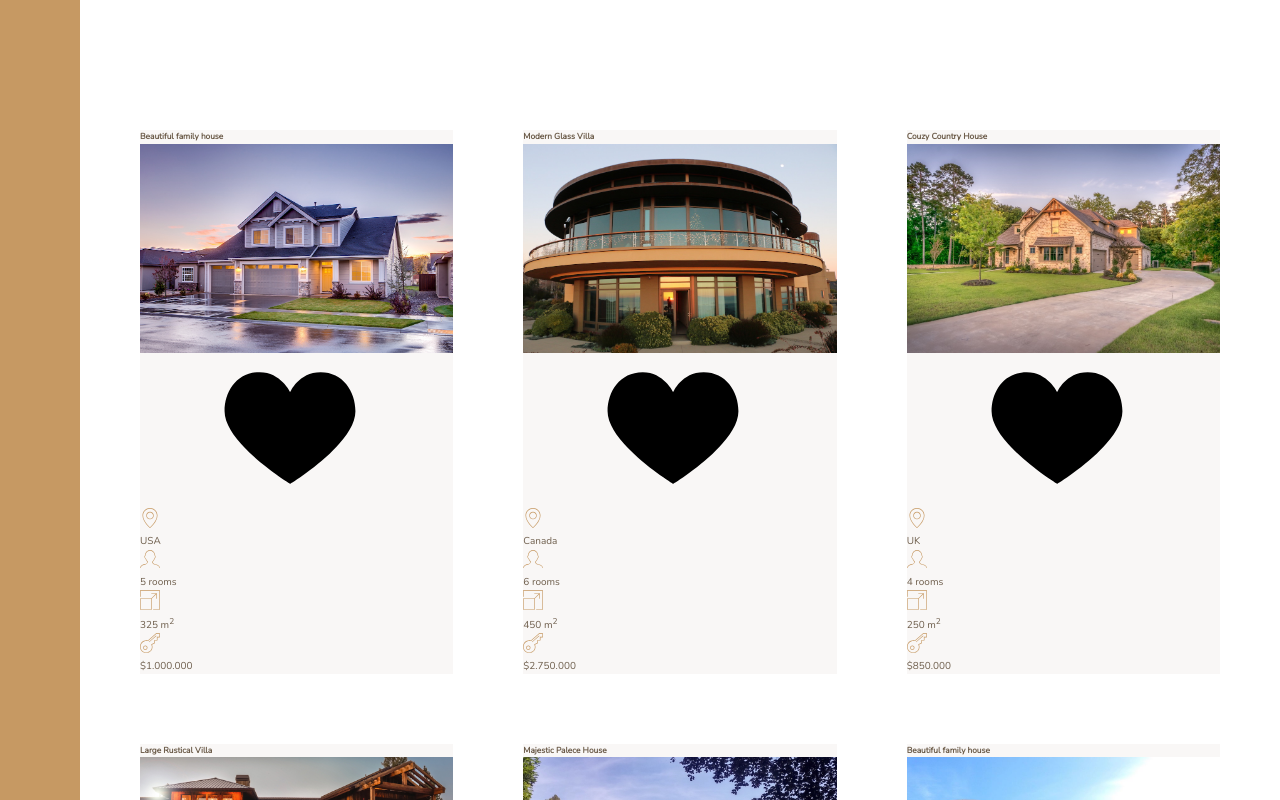
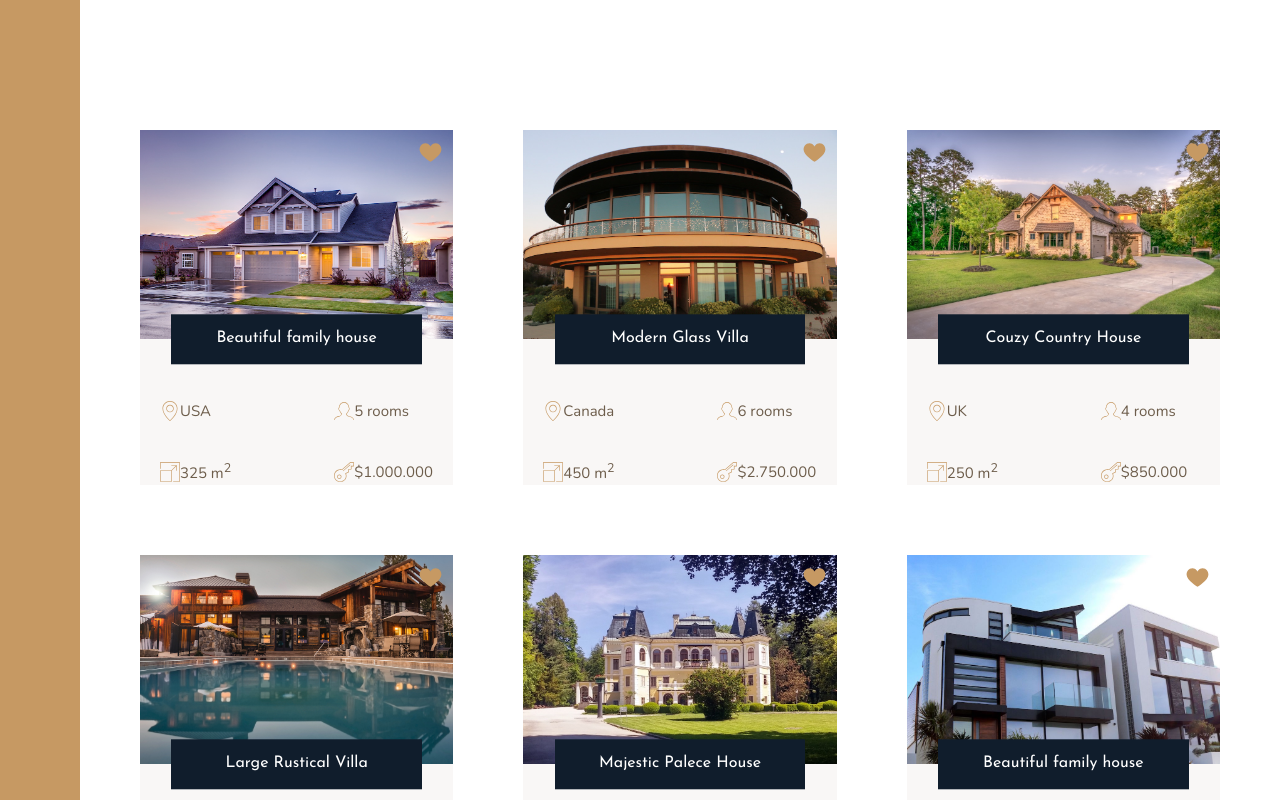
Before and after one commit to DenisPepper/jonas-css-nexter, a React (Vite) app: page / in a window 1280 px wide. Shown: the part 1840-2640 px from the top of the page. Built offline with nearby package versions, Linux system fonts and the light colour scheme.

Commit message:
Доработает секцию домов

```diff
--- a/src/components/home/home.scss
+++ b/src/components/home/home.scss
@@ -3,26 +3,62 @@
 .home {
   background-color: $color-grey-light-1;
 
+  display: grid;
+  grid-template-columns: repeat(2, 1fr);
+  gap: 3.5rem;
+
   &__image {
+    grid-column: 1/-1;
+    grid-row: 1/2;
+    z-index: 1;
   }
 
   &__like {
+    margin: 1rem;
+    grid-row: 1/2;
+    grid-column: 2/3;
+    z-index: 2;
+    fill: $color-primary;
+    height: 2.5rem;
+    width: 2.5rem;
+    justify-self: end;
   }
 
   &__name {
+    grid-row: 1/2;
+    z-index: 3;
+    width: 80%;
+    justify-self: center;
+    align-self: end;
+    grid-column: 1/-1;
+    color: white;
+    font-weight: 400;
+    font-family: $font-display;
+    font-size: 1.6rem;
+    text-align: center;
+    padding: 1.25rem;
+    background-color: $color-secondary;
+    transform: translateY(50%);
+  }
+
+  &__location,
+  &__rooms {
+    margin-top: 2.5rem;
   }
 
   &__location,
   &__rooms,
   &__area,
   &__price {
+    font-size: 1.5rem;
+    margin-left: 2rem;
+    display: flex;
+    align-items: center;
+
     svg {
       fill: $color-primary;
       height: 2rem;
       width: 2rem;
     }
-
-    p {
-    }
   }
 }
```
